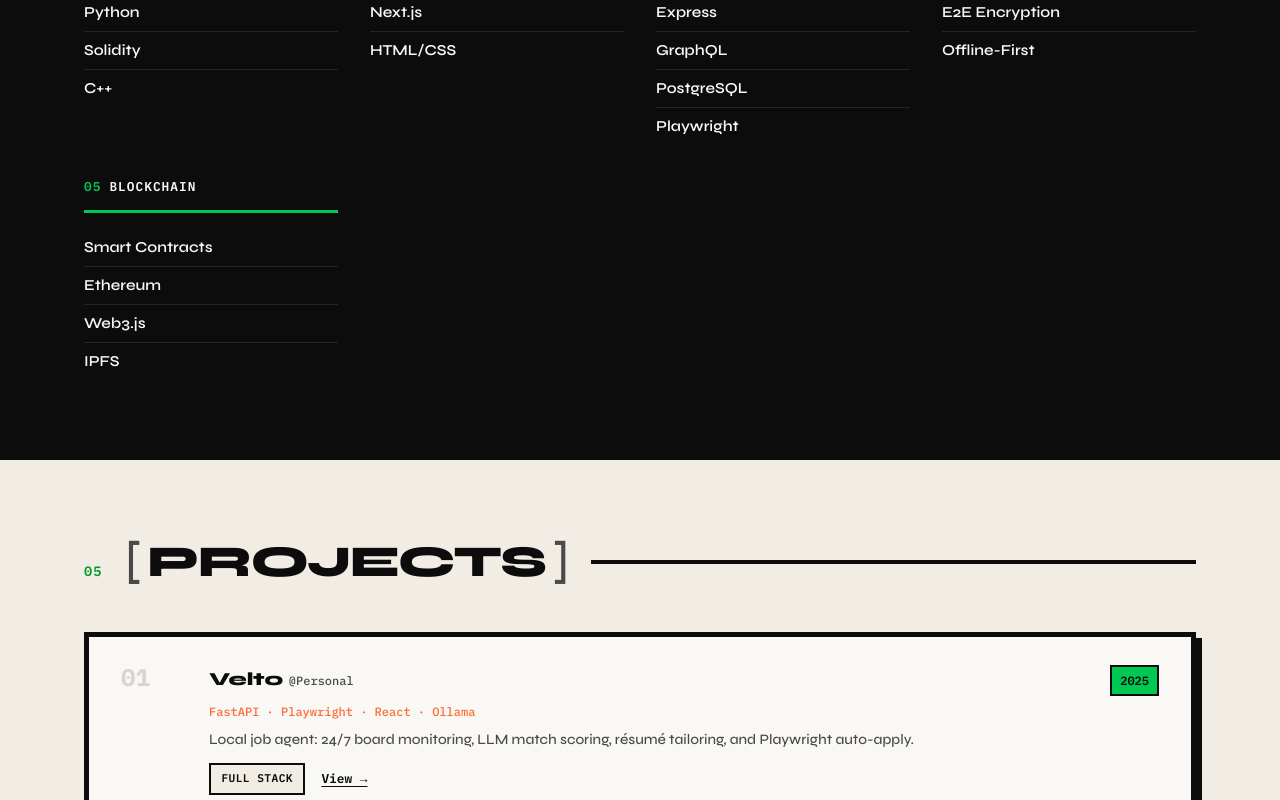
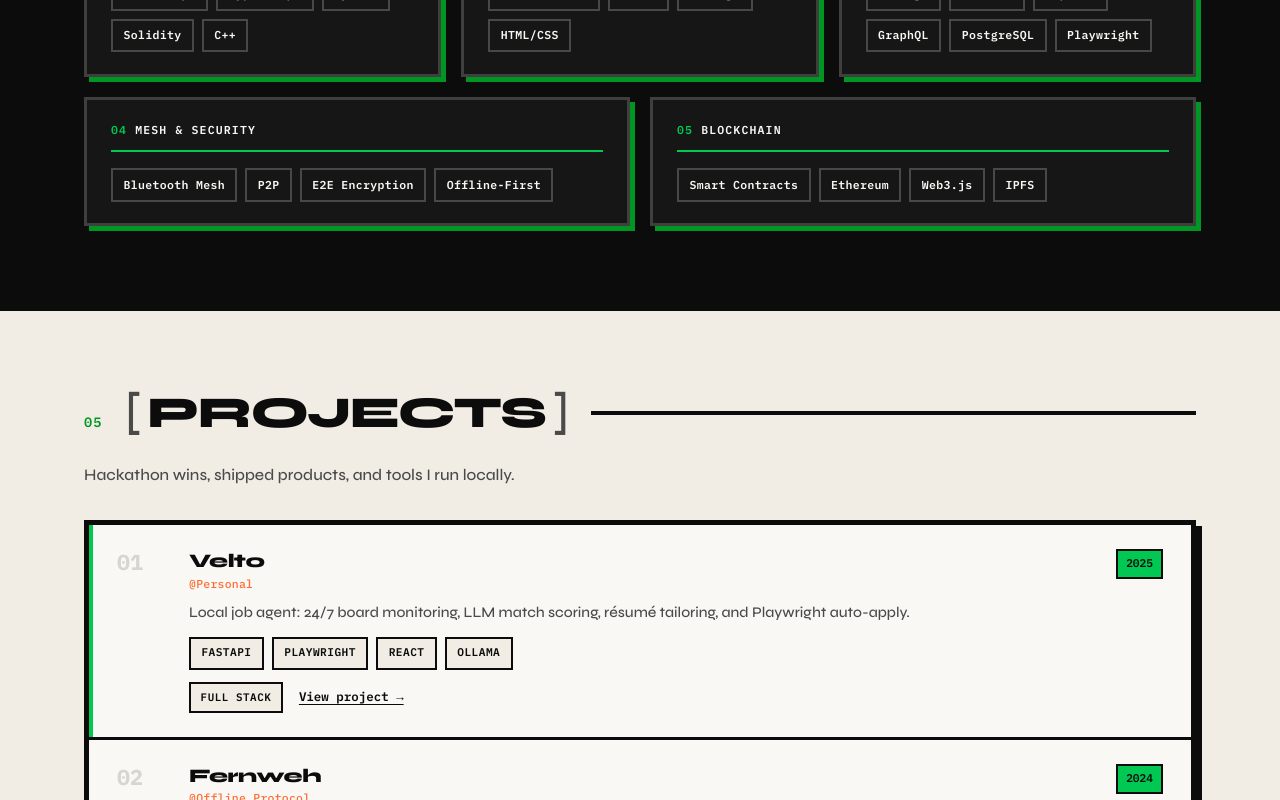
Before and after one commit to Ankush523/portfolio, a React (Vite) app: page / in a window 1280 px wide. Shown: the part 4760-5560 px from the top of the page. Built offline with nearby package versions, Linux system fonts and the light colour scheme.

Commit message:
Refactor Projects and Skills components for improved layout and styling

```diff
--- a/src/components/Projects.jsx
+++ b/src/components/Projects.jsx
@@ -6,16 +6,17 @@ const projects = [
     title: 'Velto',
     event: 'Personal',
     date: '2025',
-    tech: 'FastAPI · Playwright · React · Ollama',
+    tech: ['FastAPI', 'Playwright', 'React', 'Ollama'],
     desc: 'Local job agent: 24/7 board monitoring, LLM match scoring, résumé tailoring, and Playwright auto-apply.',
     award: 'Full Stack',
     link: 'https://github.com/Ankush523/job_applyer',
+    featured: true,
   },
   {
     title: 'Fernweh',
     event: 'Offline Protocol',
     date: '2024',
-    tech: 'React Native · Bluetooth Mesh · E2E',
+    tech: ['React Native', 'Bluetooth Mesh', 'E2E'],
     desc: 'Offline P2P messaging. 12K+ users week one.',
     award: '12K+ Users',
     link: null,
@@ -24,7 +25,7 @@ const projects = [
     title: 'IntenSync',
     event: 'ETHIndia',
     date: '2023',
-    tech: 'LLM · Ethereum · React',
+    tech: ['LLM', 'Ethereum', 'React'],
     desc: 'NL to blockchain transactions with gas estimation.',
     award: 'Winner',
     link: 'https://github.com/Ankush523/intensync',
@@ -33,7 +34,7 @@ const projects = [
     title: 'Shadow Pay',
     event: 'ETHforAll',
     date: '2023',
-    tech: 'FIDO2 · WebAuthn · P2P',
+    tech: ['FIDO2', 'WebAuthn', 'P2P'],
     desc: 'Privacy-first P2P with passkey verification.',
     award: 'Winner',
     link: 'https://shadow-pay.vercel.app',
@@ -42,7 +43,7 @@ const projects = [
     title: 'Colab',
     event: 'Hackathon',
     date: '2023',
-    tech: 'Filecoin · Huddle01 · ENS',
+    tech: ['Filecoin', 'Huddle01', 'ENS'],
     desc: 'Decentralized dev collaboration with NFT rewards.',
     award: null,
     link: 'https://colab-delta.vercel.app',
@@ -57,33 +58,54 @@ export default function Projects() {
       <div className="container">
         <SectionTitle index="05">Projects</SectionTitle>
 
-        <div className="projects-list">
+        <p className="projects__lead">
+          Hackathon wins, shipped products, and tools I run locally.
+        </p>
+
+        <div className="projects-stack">
           {projects.map((project, i) => (
-            <article key={project.title} className="project-row">
-              <span className="project-row__num">{String(i + 1).padStart(2, '0')}</span>
-              <div className="project-row__main">
-                <div className="project-row__head">
-                  <h4>
-                    {project.title}
-                    <span className="project-row__event">@{project.event}</span>
-                  </h4>
-                  <span className="project-date">{project.date}</span>
+            <article
+              key={project.title}
+              className={`project-card${project.featured ? ' project-card--featured' : ''}`}
+            >
+              <span className="project-card__num" aria-hidden>
+                {String(i + 1).padStart(2, '0')}
+              </span>
+
+              <div className="project-card__body">
+                <header className="project-card__head">
+                  <div className="project-card__identity">
+                    <h3 className="project-card__title">{project.title}</h3>
+                    <p className="project-card__context">@{project.event}</p>
                   </div>
-                <p className="project-tech">{project.tech}</p>
-                <p className="project-row__desc">{project.desc}</p>
-                <div className="project-row__foot">
-                  {project.award && <span className="award-badge">{project.award}</span>}
+                  <span className="project-card__year">{project.date}</span>
+                </header>
+
+                <p className="project-card__desc">{project.desc}</p>
+
+                <div className="tech-pills project-card__tech">
+                  {project.tech.map((tag) => (
+                    <span key={tag}>{tag}</span>
+                  ))}
+                </div>
+
+                {(project.award || project.link) && (
+                  <footer className="project-card__foot">
+                    {project.award && (
+                      <span className="project-card__badge">{project.award}</span>
+                    )}
                     {project.link && (
                       <a
                         href={project.link}
                         target="_blank"
                         rel="noopener noreferrer"
-                      className="project-link"
+                        className="project-card__link"
                       >
-                      View →
+                        View project →
                       </a>
                     )}
-                </div>
+                  </footer>
+                )}
               </div>
             </article>
           ))}
--- a/src/components/Skills.jsx
+++ b/src/components/Skills.jsx
@@ -31,19 +31,26 @@ export default function Skills() {
     <section id="skills" className="skills" ref={ref}>
       <div className="container">
         <SectionTitle index="04">Stack</SectionTitle>
+
+        <p className="skills__lead">
+          Core tooling for offline systems, mesh networking, and on-chain work.
+        </p>
+
         <div className="skills-columns">
           {groups.map((group, i) => (
-            <div key={group.title} className="skills-col">
+            <article key={group.title} className="skills-col">
               <h3 className="skills-col__title">
                 <span className="skills-col__index">{String(i + 1).padStart(2, '0')}</span>
                 {group.title}
               </h3>
-              <ul className="skills-col__list">
+              <ul className="skills-col__tags">
                 {group.items.map((item) => (
-                  <li key={item}>{item}</li>
+                  <li key={item}>
+                    <span className="skills-tag">{item}</span>
+                  </li>
                 ))}
               </ul>
-            </div>
+            </article>
           ))}
         </div>
       </div>
--- a/src/styles/neobrutal.css
+++ b/src/styles/neobrutal.css
@@ -46,6 +46,11 @@
   --color-footer-hover-bg: rgba(0, 200, 83, 0.15);
   --color-skills-bracket: rgba(250, 248, 244, 0.4);
   --color-skills-divider: rgba(250, 248, 244, 0.1);
+  --color-skills-panel: rgba(250, 248, 244, 0.04);
+  --color-skills-panel-border: rgba(250, 248, 244, 0.18);
+  --color-skills-panel-shadow: 5px 5px 0 var(--color-signal-dim);
+  --color-skills-panel-shadow-hover: 8px 8px 0 var(--color-signal-dim);
+  --color-skills-tag-border: rgba(250, 248, 244, 0.22);
   --color-phone-caption: rgba(250, 248, 244, 0.85);
   --color-linkedin: #0a66c2;
   --color-stroke: var(--color-ink);
@@ -106,6 +111,11 @@
   --color-footer-hover-bg: rgba(0, 230, 118, 0.14);
   --color-skills-bracket: rgba(237, 233, 225, 0.3);
   --color-skills-divider: rgba(237, 233, 225, 0.08);
+  --color-skills-panel: rgba(237, 233, 225, 0.03);
+  --color-skills-panel-border: var(--color-stroke);
+  --color-skills-panel-shadow: 5px 5px 0 #000000;
+  --color-skills-panel-shadow-hover: 8px 8px 0 #000000;
+  --color-skills-tag-border: rgba(237, 233, 225, 0.2);
   --color-phone-caption: rgba(10, 11, 13, 0.72);
   /* Neutral chrome + black offset (mirrors light-mode black shadow) */
   --color-stroke: #2a3140;
@@ -416,7 +426,7 @@ button {
 .contact-card--email,
 .proud-card__icon,
 .exp-section h4,
-.project-date,
+.project-card__year,
 .nav__drawer-link--active,
 .skip-link {
   color: var(--color-on-signal);
@@ -1401,14 +1411,31 @@ button {
 }
 
 /* ============================
-   SKILLS COLUMNS
+   SKILLS
    ============================ */
 
 .skills {
+  position: relative;
   padding: 5rem 0;
   background: var(--color-inverse-bg);
   color: var(--color-inverse-fg);
   border-top: var(--border-thick);
+  overflow: hidden;
+}
+
+.skills::before {
+  content: '';
+  position: absolute;
+  inset: 0;
+  background-image: radial-gradient(circle, var(--color-mesh-grid) 1px, transparent 1px);
+  background-size: 26px 26px;
+  opacity: 0.45;
+  pointer-events: none;
+}
+
+.skills .container {
+  position: relative;
+  z-index: 1;
 }
 
 .skills .section-title {
@@ -1427,21 +1454,55 @@ button {
   background: var(--color-signal);
 }
 
+.skills__lead {
+  max-width: 36rem;
+  font-size: 0.95rem;
+  line-height: 1.55;
+  color: var(--color-skills-bracket);
+  margin: -1.25rem 0 2.25rem;
+}
+
 .skills-columns {
   display: grid;
-  grid-template-columns: repeat(auto-fit, minmax(200px, 1fr));
-  gap: 2rem;
+  grid-template-columns: repeat(6, 1fr);
+  gap: 1.25rem;
+}
+
+.skills-col:nth-child(1),
+.skills-col:nth-child(2),
+.skills-col:nth-child(3) {
+  grid-column: span 2;
+}
+
+.skills-col:nth-child(4),
+.skills-col:nth-child(5) {
+  grid-column: span 3;
+}
+
+.skills-col {
+  padding: 1.35rem 1.5rem;
+  background: var(--color-skills-panel);
+  border: 3px solid var(--color-skills-panel-border);
+  box-shadow: var(--color-skills-panel-shadow);
+  transition:
+    transform 0.2s var(--ease-out),
+    box-shadow 0.2s var(--ease-out);
+}
+
+.skills-col:hover {
+  transform: translate(-3px, -3px);
+  box-shadow: var(--color-skills-panel-shadow-hover);
 }
 
 .skills-col__title {
   font-family: var(--font-mono);
-  font-size: 0.8rem;
+  font-size: 0.72rem;
   font-weight: 600;
   text-transform: uppercase;
-  letter-spacing: 0.08em;
+  letter-spacing: 0.1em;
   margin-bottom: 1rem;
-  padding-bottom: 0.75rem;
-  border-bottom: 3px solid var(--color-signal);
+  padding-bottom: 0.65rem;
+  border-bottom: 2px solid var(--color-signal);
   display: flex;
   align-items: center;
   gap: 0.5rem;
@@ -1451,31 +1512,81 @@ button {
   color: var(--color-signal);
 }
 
-.skills-col__list {
+.skills-col__tags {
   list-style: none;
-}
-
-.skills-col__list li {
-  font-size: 0.95rem;
+  display: flex;
+  flex-wrap: wrap;
+  gap: 0.5rem;
+}
+
+.skills-col__tags li {
+  display: contents;
+}
+
+.skills-tag {
+  display: inline-block;
+  font-family: var(--font-mono);
+  font-size: 0.72rem;
   font-weight: 600;
-  padding: 0.4rem 0;
-  border-bottom: 1px solid var(--color-skills-divider);
-}
-
-.skills-col__list li:last-child {
-  border-bottom: none;
+  letter-spacing: 0.03em;
+  padding: 0.35rem 0.65rem;
+  border: 2px solid var(--color-skills-tag-border);
+  color: var(--color-inverse-fg);
+  transition:
+    background 0.15s,
+    color 0.15s,
+    border-color 0.15s;
+}
+
+.skills-tag:hover {
+  background: var(--color-signal);
+  color: var(--color-on-signal);
+  border-color: var(--color-stroke-strong);
+}
+
+@media (max-width: 900px) {
+  .skills-columns {
+    grid-template-columns: repeat(2, 1fr);
+  }
+
+  .skills-col:nth-child(n) {
+    grid-column: span 1;
+  }
+
+  .skills-col:nth-child(5) {
+    grid-column: span 2;
+  }
+}
+
+@media (max-width: 560px) {
+  .skills-columns {
+    grid-template-columns: 1fr;
+  }
+
+  .skills-col:nth-child(n) {
+    grid-column: span 1;
+  }
 }
 
 /* ============================
-   PROJECTS LIST
+   PROJECTS
    ============================ */
 
 .projects-section {
   padding: 5rem 0;
   background: var(--color-bg);
-}
-
-.projects-list {
+  border-top: var(--border-thick);
+}
+
+.projects__lead {
+  max-width: 40rem;
+  font-size: 1rem;
+  line-height: 1.55;
+  color: var(--color-muted);
+  margin: -1.25rem 0 2rem;
+}
+
+.projects-stack {
   display: flex;
   flex-direction: column;
   gap: 0;
@@ -1484,105 +1595,124 @@ button {
   background: var(--color-surface);
 }
 
-.project-row {
+.project-card {
   display: grid;
-  grid-template-columns: 64px 1fr;
-  gap: 1.5rem;
-  padding: 1.75rem 2rem;
+  grid-template-columns: 52px 1fr;
+  gap: 1.25rem;
+  padding: 1.5rem 1.75rem;
+  background: transparent;
+  border: none;
   border-bottom: 3px solid var(--color-stroke);
+  box-shadow: none;
+  border-radius: 0;
   transition: background 0.2s;
 }
 
-.project-row:last-child {
+.project-card:last-child {
   border-bottom: none;
 }
 
-.project-row:hover {
+.project-card:hover {
+  transform: none;
+  box-shadow: none;
   background: var(--color-bg);
 }
 
-.project-row__num {
-  font-family: var(--font-mono);
-  font-size: 1.5rem;
+.project-card--featured {
+  background: transparent;
+  box-shadow: inset 4px 0 0 var(--color-signal);
+}
+
+.project-card__num {
+  font-family: var(--font-mono);
+  font-size: 1.35rem;
   font-weight: 700;
+  line-height: 1;
   color: var(--color-watermark-strong);
-  line-height: 1;
-}
-
-.project-row__head {
+  padding-top: 0.2rem;
+}
+
+.project-card__head {
   display: flex;
   justify-content: space-between;
   align-items: flex-start;
   gap: 1rem;
-  margin-bottom: 0.35rem;
-}
-
-.project-row__head h4 {
-  font-size: 1.15rem;
+  margin-bottom: 0.5rem;
+  padding-bottom: 0;
+  border-bottom: none;
+}
+
+.project-card__title {
+  font-family: var(--font-display);
+  font-size: 1.2rem;
   font-weight: 800;
-}
-
-.project-row__event {
-  font-family: var(--font-mono);
-  font-size: 0.75rem;
+  letter-spacing: -0.02em;
+  line-height: 1.2;
+  margin-bottom: 0.15rem;
+}
+
+.project-card__context {
+  font-family: var(--font-mono);
+  font-size: 0.72rem;
   font-weight: 500;
-  color: var(--color-muted);
-  margin-left: 0.35rem;
-}
-
-.project-date {
-  font-family: var(--font-mono);
-  font-size: 0.75rem;
+  color: var(--color-ember);
+  letter-spacing: 0.02em;
+}
+
+.project-card__year {
+  font-family: var(--font-mono);
+  font-size: 0.7rem;
   font-weight: 600;
   padding: 0.25rem 0.5rem;
   background: var(--color-signal);
+  color: var(--color-on-signal);
   border: 2px solid var(--color-stroke);
   white-space: nowrap;
   flex-shrink: 0;
 }
 
-.project-tech {
-  font-family: var(--font-mono);
-  font-size: 0.75rem;
-  font-weight: 500;
-  color: var(--color-ember);
-  margin-bottom: 0.5rem;
-}
-
-.project-row__desc {
-  font-size: 0.9rem;
+.project-card__desc {
+  font-size: 0.92rem;
+  line-height: 1.6;
   color: var(--color-muted);
-  line-height: 1.55;
+  max-width: none;
   margin-bottom: 0.75rem;
 }
 
-.project-row__foot {
+.project-card__tech {
+  margin-bottom: 0.75rem;
+}
+
+.project-card__foot {
   display: flex;
   align-items: center;
-  gap: 1rem;
-}
-
-.award-badge {
-  font-family: var(--font-mono);
-  font-size: 0.7rem;
+  flex-wrap: wrap;
+  gap: 0.75rem 1rem;
+  padding-top: 0;
+}
+
+.project-card__badge {
+  font-family: var(--font-mono);
+  font-size: 0.68rem;
   font-weight: 600;
   text-transform: uppercase;
-  letter-spacing: 0.04em;
-  padding: 0.3rem 0.65rem;
+  letter-spacing: 0.05em;
+  padding: 0.3rem 0.6rem;
   background: var(--color-bg);
   border: 2px solid var(--color-stroke);
 }
 
-.project-link {
-  font-family: var(--font-mono);
-  font-size: 0.8rem;
+.project-card__link {
+  font-family: var(--font-mono);
+  font-size: 0.78rem;
   font-weight: 600;
   color: var(--color-ink);
   text-decoration: underline;
   text-underline-offset: 3px;
-}
-
-.project-link:hover {
+  transition: color 0.2s;
+}
+
+.project-card__link:hover {
   color: var(--color-ember);
 }
 
@@ -1840,14 +1970,19 @@ button {
     padding: 1.25rem;
   }
 
-  .project-row {
-    grid-template-columns: 48px 1fr;
+  .project-card {
+    grid-template-columns: 40px 1fr;
+    gap: 1rem;
     padding: 1.25rem;
   }
 
-  .project-row__head {
+  .project-card__head {
     flex-direction: column;
     gap: 0.5rem;
+  }
+
+  .project-card__year {
+    align-self: flex-start;
   }
 
   .contact-grid {
@@ -1928,14 +2063,22 @@ button {
 [data-theme='dark'] .hero__visual-frame,
 [data-theme='dark'] .contact-card--linkedin,
 [data-theme='dark'] .contact-card--github,
-[data-theme='dark'] .projects-list,
+[data-theme='dark'] .projects-stack,
 [data-theme='dark'] .theme-toggle,
 [data-theme='dark'] .nav__toggle {
   background: var(--color-raised);
 }
 
-[data-theme='dark'] .project-row:hover {
+[data-theme='dark'] .project-card:hover {
   background: var(--color-bg);
+}
+
+[data-theme='dark'] .project-card--featured {
+  background: transparent;
+}
+
+[data-theme='dark'] .project-card__badge {
+  background: var(--color-surface);
 }
 
 /* Accent fills — black frame + black offset (same rule as light mode) */
@@ -1946,7 +2089,7 @@ button {
 [data-theme='dark'] .manifesto-box--signal,
 [data-theme='dark'] .proud-card__icon,
 [data-theme='dark'] .exp-section h4,
-[data-theme='dark'] .project-date,
+[data-theme='dark'] .project-card__year,
 [data-theme='dark'] .nav__drawer-link--active,
 [data-theme='dark'] .skip-link {
   border-color: var(--color-stroke-strong);
```
Lines whose indentation alone changed are shown as unchanged.
